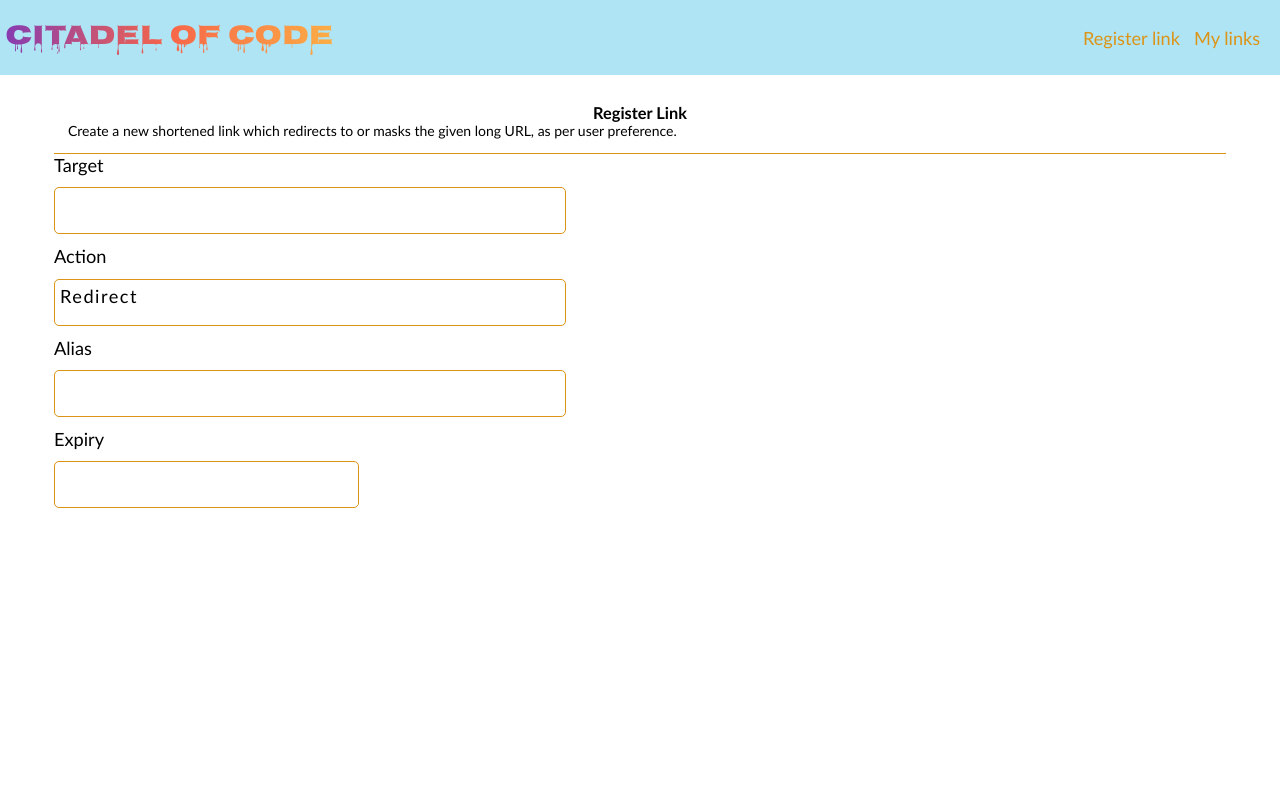
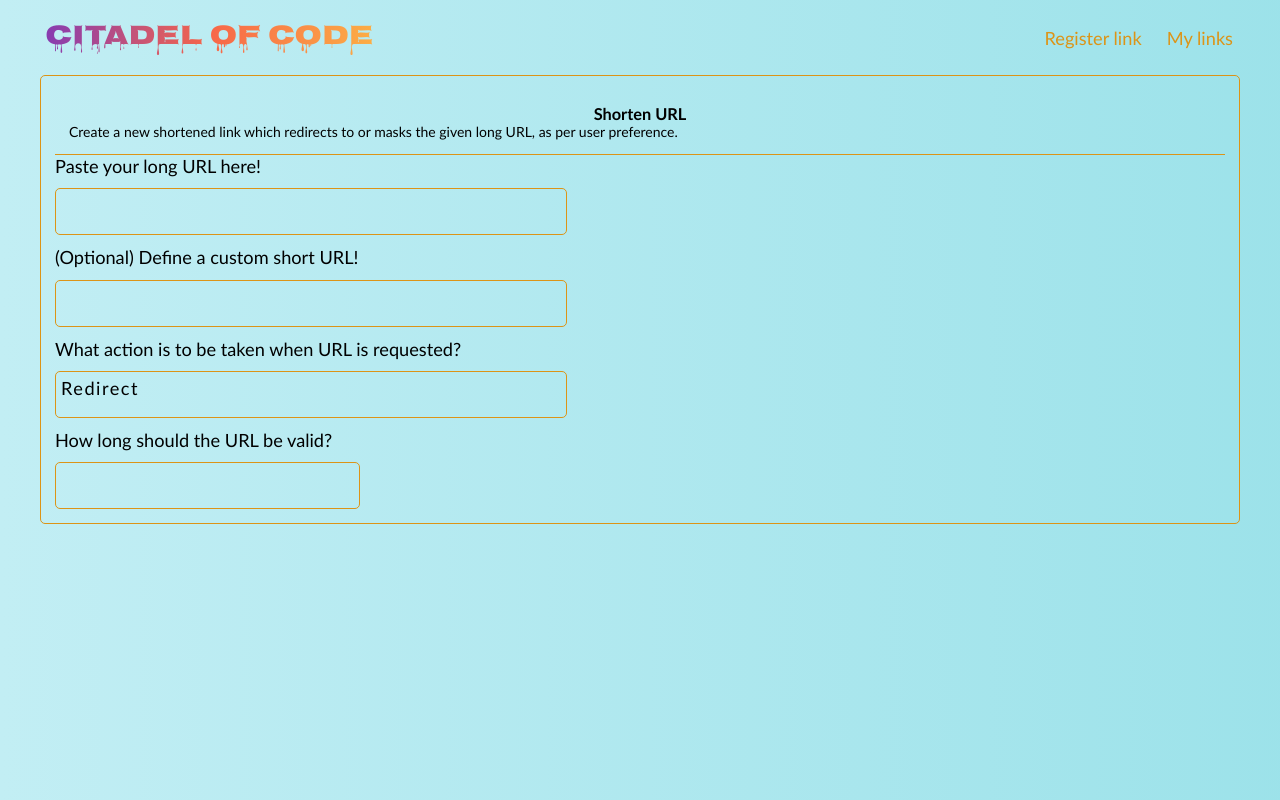
Before and after one commit to mkbworks/bitlyzer, a React (Vite) app in the folder ui/: page / in a window 1280 px wide. Built offline with nearby package versions, Linux system fonts and the light colour scheme.

Commit message:
Updated navbar and register link

```diff
--- a/ui/src/App.css
+++ b/ui/src/App.css
@@ -2,4 +2,10 @@
     max-width: 1200px;
     height: fit-content;
     margin: 0 auto;
+    border: 1.5px solid #DC9417;
+    border-radius: 5px;
 }
+
+#mainContent:focus-within {
+    box-shadow: 3px 3px 4px #EDB554;
+}
--- a/ui/src/App.jsx
+++ b/ui/src/App.jsx
@@ -13,7 +13,7 @@ function App() {
 
   return (
     <>
-      <Navbar Links={LoggedInNavlinks} />
+      <Navbar Title="Citadel of Code" Links={LoggedInNavlinks} />
       <main id="mainContent">
         <RegisterLink />
       </main>
--- a/ui/src/components/Navbar/Navbar.css
+++ b/ui/src/components/Navbar/Navbar.css
@@ -1,10 +1,9 @@
 #topNavigation {
     width: 100%;
     height: 75px;
-    background-color: #AEE4F4;
     display: flex;
     align-items: center;
-    justify-content: space-between;
+    justify-content: center;
 }
 
 #logo {
@@ -19,16 +18,27 @@
     -webkit-text-fill-color: transparent;
 }
 
+#navLinksContainer {
+    height: inherit;
+    width: 100%;
+    max-width: 1200px;
+    display: flex;
+    align-items: center;
+    justify-content: space-between;
+}
+
 #navLinks {
     height: inherit;
     width: fit-content;
     display: flex;
     align-items: center;
     justify-content: space-evenly;
-    margin-right: 1vw;
+    gap: 0.8rem;
 }
 
 .nav-link {
+    width: fit-content;
+    height: fit-content;
     color: #DC9417;
     font-size: 1.3rem;
     padding: 0.5rem;
@@ -37,5 +47,6 @@
 
 .nav-link:hover {
     cursor: pointer;
-    text-decoration: underline;
+    background-color: #f7e6c0;
+    border-radius: 0.5rem;
 }
--- a/ui/src/components/Navbar/Navbar.jsx
+++ b/ui/src/components/Navbar/Navbar.jsx
@@ -1,14 +1,16 @@
 import "./Navbar.css";
 
-function Navbar({ Links }) {
+function Navbar({ Links, Title }) {
     return (
         <>
             <nav id="topNavigation">
-                <p id="logo">Citadel of Code</p>
-                <div id="navLinks">
-                    {Links.map((link, index) => (
-                        <a key={index} href={link.Path} className="nav-link">{link.Title}</a>
-                    ))}
+                <div id="navLinksContainer">
+                    <p id="logo">{Title}</p>
+                    <div id="navLinks">
+                        {Links.map((link, index) => (
+                            <a key={index} href={link.Path} className="nav-link">{link.Title}</a>
+                        ))}
+                    </div>
                 </div>
             </nav>
         </>
--- a/ui/src/components/RegisterLink/RegisterLink.jsx
+++ b/ui/src/components/RegisterLink/RegisterLink.jsx
@@ -4,27 +4,27 @@ function RegisterLink() {
     return (
         <div className="register-link">
             <div id="registerLinkHeading">
-                <h3>Register Link</h3>
+                <h3>Shorten URL</h3>
                 <p>Create a new shortened link which redirects to or masks the given long URL, as per user preference.</p>
             </div>
             <form className="form">
                 <div className="form-control">
-                    <label id="TargetLabel">Target</label>
+                    <label id="TargetLabel">Paste your long  URL here!</label>
                     <input type="text" name="Target" className="form-input" />
                 </div>
                 <div className="form-control">
-                    <label id="ActionLabel">Action</label>
+                    <label id="AliasLabel">(Optional) Define a custom short URL!</label>
+                    <input type="text" name="Alias" className="form-input" />
+                </div>
+                <div className="form-control">
+                    <label id="ActionLabel">What action is to be taken when URL is requested?</label>
                     <select className="form-select" name="Action">
                         <option value="redirect">Redirect</option>
                         <option value="mask">Mask</option>
                     </select>
                 </div>
                 <div className="form-control">
-                    <label id="AliasLabel">Alias</label>
-                    <input type="text" name="Alias" className="form-input" />
-                </div>
-                <div className="form-control">
-                    <label id="ExpiryLabel">Expiry</label>
+                    <label id="ExpiryLabel">How long should the URL be valid?</label>
                     <input type="number" name="Expiry" className="form-number" />
                 </div>
             </form>
--- a/ui/src/main.css
+++ b/ui/src/main.css
@@ -28,6 +28,8 @@ button, input, select, img, p {
 #root {
   width: 100%;
   height: 100%;
+  background: linear-gradient(90deg, rgba(194,238,244,1) 0%, rgba(149,224,232,0.927608543417367) 100%);
+  min-height: inherit;
 }
 
 @font-face {
```
